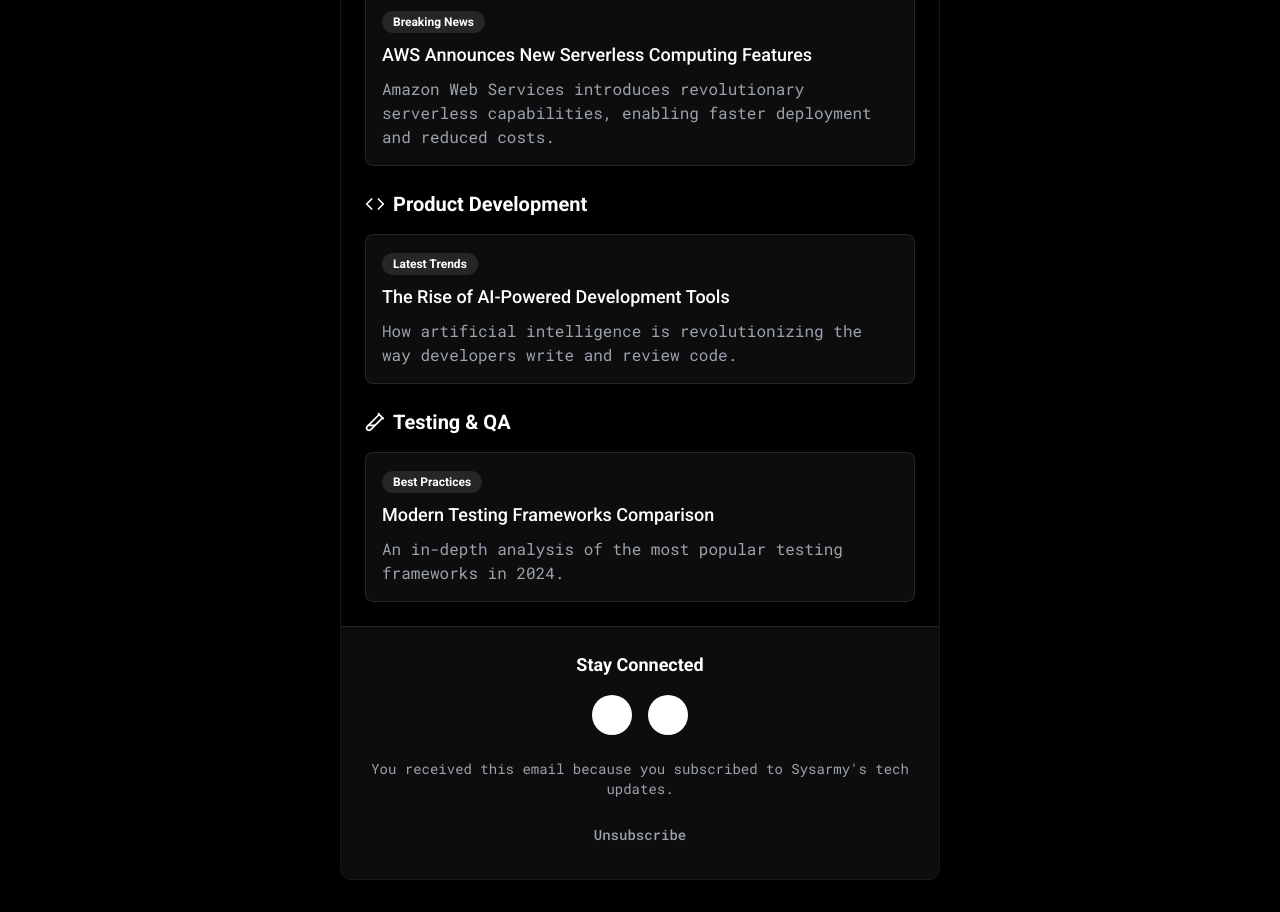
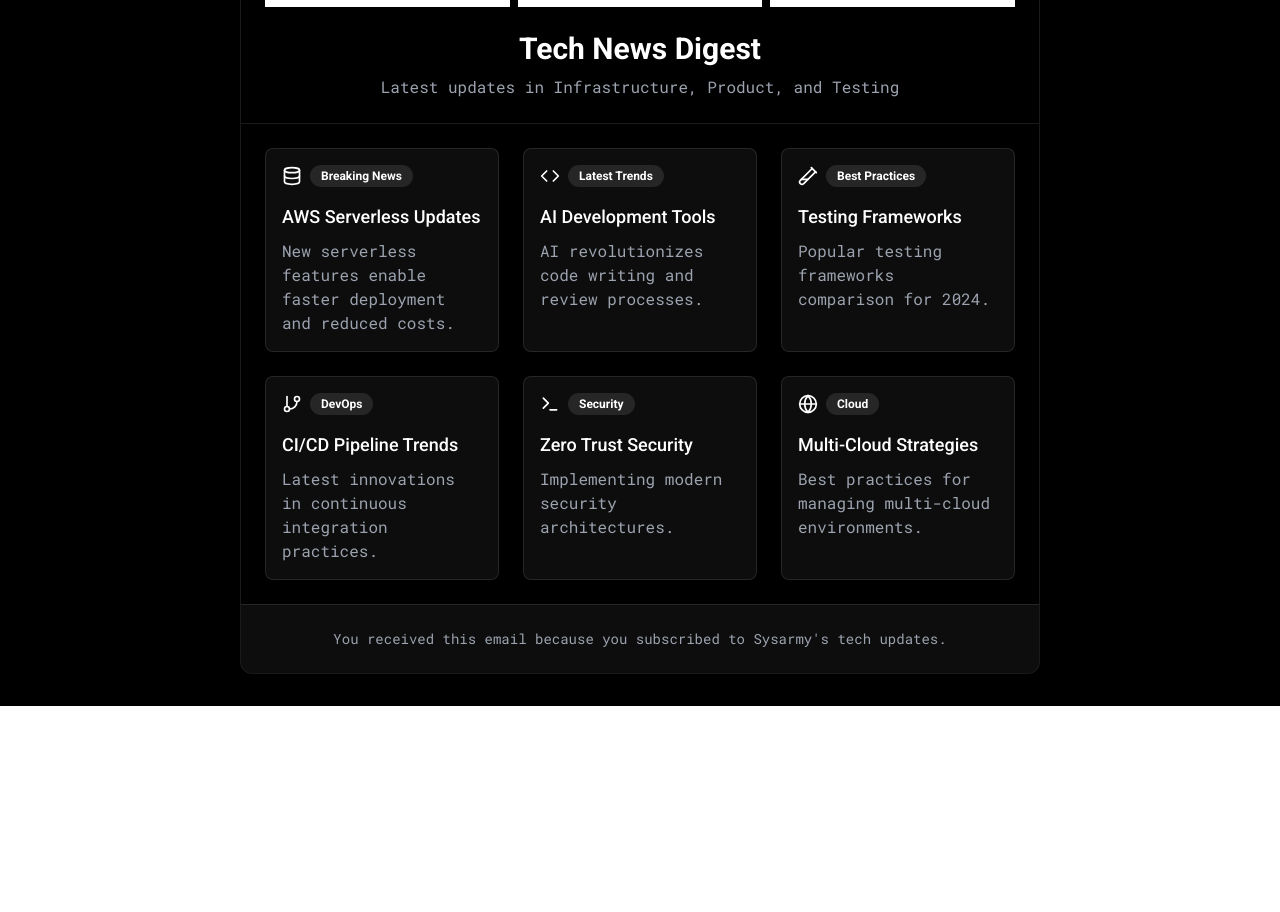
Before and after one commit to jassus/sysarmy-news, a React (Vite) app: page / in a window 1280 px wide. Shown: the part 800-1712 px from the top of the page. After the commit the page ends 1506 px from the top, so only its background shows below. Built offline with nearby package versions, Linux system fonts and the light colour scheme.

Commit message:
Implement grid system
The commit implements a grid system based on a provided image.  Further details on the specific implementation are not included in this commit message.

```diff
--- a/src/pages/Index.tsx
+++ b/src/pages/Index.tsx
@@ -1,14 +1,13 @@
 
 import { Card } from "@/components/ui/card";
 import { Badge } from "@/components/ui/badge";
-import { Button } from "@/components/ui/button";
-import { LucideGlobe, LucideDatabase, LucideCode, LucideTestTube2 } from "lucide-react";
+import { LucideGlobe, LucideDatabase, LucideCode, LucideTestTube2, LucideGitBranch, LucideTerminal } from "lucide-react";
 
 const Index = () => {
   return (
     <div className="min-h-screen bg-black p-4 md:p-8">
       {/* Email Container */}
-      <div className="mx-auto max-w-[600px] bg-[#000000] rounded-xl shadow-lg overflow-hidden border border-white/10">
+      <div className="mx-auto max-w-[800px] bg-[#000000] rounded-xl shadow-lg overflow-hidden border border-white/10">
         {/* Header */}
         <div className="bg-[#000000] p-6 text-center border-b border-white/10">
           <div className="grid grid-cols-3 gap-2 mb-6">
@@ -28,73 +27,76 @@ const Index = () => {
           <p className="text-gray-400 font-mono">Latest updates in Infrastructure, Product, and Testing</p>
         </div>
 
-        {/* Main Content */}
-        <div className="p-6 space-y-6">
+        {/* Main Content - Grid Layout */}
+        <div className="p-6">
+          <div className="grid grid-cols-1 md:grid-cols-2 lg:grid-cols-3 gap-6">
             {/* Infrastructure News */}
-          <div>
+            <Card className="p-4 hover:shadow-md transition-shadow bg-white/5 border-white/10">
               <div className="flex items-center gap-2 mb-4">
                 <LucideDatabase className="h-5 w-5 text-white" />
-              <h2 className="text-xl font-semibold text-white font-sans">Infrastructure Updates</h2>
+                <Badge className="bg-white/10 text-white hover:bg-white/20">Breaking News</Badge>
               </div>
-            <Card className="p-4 hover:shadow-md transition-shadow bg-white/5 border-white/10">
-              <Badge className="mb-2 bg-white/10 text-white hover:bg-white/20">Breaking News</Badge>
-              <h3 className="text-lg font-medium mb-2 text-white font-sans">AWS Announces New Serverless Computing Features</h3>
-              <p className="text-gray-400 font-mono">Amazon Web Services introduces revolutionary serverless capabilities, enabling faster deployment and reduced costs.</p>
+              <h3 className="text-lg font-medium mb-2 text-white font-sans">AWS Serverless Updates</h3>
+              <p className="text-gray-400 font-mono">New serverless features enable faster deployment and reduced costs.</p>
             </Card>
-          </div>
 
             {/* Product Development */}
-          <div>
+            <Card className="p-4 hover:shadow-md transition-shadow bg-white/5 border-white/10">
               <div className="flex items-center gap-2 mb-4">
                 <LucideCode className="h-5 w-5 text-white" />
-              <h2 className="text-xl font-semibold text-white font-sans">Product Development</h2>
+                <Badge className="bg-white/10 text-white hover:bg-white/20">Latest Trends</Badge>
               </div>
-            <Card className="p-4 hover:shadow-md transition-shadow bg-white/5 border-white/10">
-              <Badge className="mb-2 bg-white/10 text-white hover:bg-white/20">Latest Trends</Badge>
-              <h3 className="text-lg font-medium mb-2 text-white font-sans">The Rise of AI-Powered Development Tools</h3>
-              <p className="text-gray-400 font-mono">How artificial intelligence is revolutionizing the way developers write and review code.</p>
+              <h3 className="text-lg font-medium mb-2 text-white font-sans">AI Development Tools</h3>
+              <p className="text-gray-400 font-mono">AI revolutionizes code writing and review processes.</p>
             </Card>
-          </div>
 
             {/* Testing & QA */}
-          <div>
+            <Card className="p-4 hover:shadow-md transition-shadow bg-white/5 border-white/10">
               <div className="flex items-center gap-2 mb-4">
                 <LucideTestTube2 className="h-5 w-5 text-white" />
-              <h2 className="text-xl font-semibold text-white font-sans">Testing & QA</h2>
+                <Badge className="bg-white/10 text-white hover:bg-white/20">Best Practices</Badge>
               </div>
+              <h3 className="text-lg font-medium mb-2 text-white font-sans">Testing Frameworks</h3>
+              <p className="text-gray-400 font-mono">Popular testing frameworks comparison for 2024.</p>
+            </Card>
+
+            {/* DevOps Updates */}
             <Card className="p-4 hover:shadow-md transition-shadow bg-white/5 border-white/10">
-              <Badge className="mb-2 bg-white/10 text-white hover:bg-white/20">Best Practices</Badge>
-              <h3 className="text-lg font-medium mb-2 text-white font-sans">Modern Testing Frameworks Comparison</h3>
-              <p className="text-gray-400 font-mono">An in-depth analysis of the most popular testing frameworks in 2024.</p>
+              <div className="flex items-center gap-2 mb-4">
+                <LucideGitBranch className="h-5 w-5 text-white" />
+                <Badge className="bg-white/10 text-white hover:bg-white/20">DevOps</Badge>
+              </div>
+              <h3 className="text-lg font-medium mb-2 text-white font-sans">CI/CD Pipeline Trends</h3>
+              <p className="text-gray-400 font-mono">Latest innovations in continuous integration practices.</p>
+            </Card>
+
+            {/* Security Updates */}
+            <Card className="p-4 hover:shadow-md transition-shadow bg-white/5 border-white/10">
+              <div className="flex items-center gap-2 mb-4">
+                <LucideTerminal className="h-5 w-5 text-white" />
+                <Badge className="bg-white/10 text-white hover:bg-white/20">Security</Badge>
+              </div>
+              <h3 className="text-lg font-medium mb-2 text-white font-sans">Zero Trust Security</h3>
+              <p className="text-gray-400 font-mono">Implementing modern security architectures.</p>
+            </Card>
+
+            {/* Cloud News */}
+            <Card className="p-4 hover:shadow-md transition-shadow bg-white/5 border-white/10">
+              <div className="flex items-center gap-2 mb-4">
+                <LucideGlobe className="h-5 w-5 text-white" />
+                <Badge className="bg-white/10 text-white hover:bg-white/20">Cloud</Badge>
+              </div>
+              <h3 className="text-lg font-medium mb-2 text-white font-sans">Multi-Cloud Strategies</h3>
+              <p className="text-gray-400 font-mono">Best practices for managing multi-cloud environments.</p>
             </Card>
           </div>
         </div>
 
         {/* Footer */}
         <div className="bg-white/5 p-6 text-center border-t border-white/10">
-          <h3 className="text-lg font-semibold mb-4 text-white font-sans">Stay Connected</h3>
-          <div className="flex justify-center gap-4 mb-6">
-            <Button variant="outline" size="icon" className="rounded-full border-white/20 text-white hover:bg-white/10">
-              <LucideGlobe className="h-4 w-4" />
-            </Button>
-            <Button variant="outline" size="icon" className="rounded-full border-white/20 text-white hover:bg-white/10">
-              <svg
-                className="h-4 w-4 fill-current"
-                xmlns="http://www.w3.org/2000/svg"
-                viewBox="0 0 24 24"
-              >
-                <path d="M7.8 2h8.4C19.4 2 22 4.6 22 7.8v8.4a5.8 5.8 0 0 1-5.8 5.8H7.8C4.6 22 2 19.4 2 16.2V7.8A5.8 5.8 0 0 1 7.8 2m-.2 2A3.6 3.6 0 0 0 4 7.6v8.8C4 18.39 5.61 20 7.6 20h8.8a3.6 3.6 0 0 0 3.6-3.6V7.6C20 5.61 18.39 4 16.4 4H7.6m9.65 1.5a1.25 1.25 0 0 1 1.25 1.25A1.25 1.25 0 0 1 17.25 8A1.25 1.25 0 0 1 16 6.75a1.25 1.25 0 0 1 1.25-1.25M12 7a5 5 0 0 1 5 5a5 5 0 0 1-5 5a5 5 0 0 1-5-5a5 5 0 0 1 5-5m0 2a3 3 0 0 0-3 3a3 3 0 0 0 3 3a3 3 0 0 0 3-3a3 3 0 0 0-3-3Z" />
-              </svg>
-            </Button>
-          </div>
           <p className="text-sm text-gray-400 font-mono">
             You received this email because you subscribed to Sysarmy's tech updates.
           </p>
-          <div className="mt-4">
-            <Button variant="link" className="text-sm text-gray-400 hover:text-white font-mono">
-              Unsubscribe
-            </Button>
-          </div>
         </div>
       </div>
     </div>
```
Lines whose indentation alone changed are shown as unchanged.
